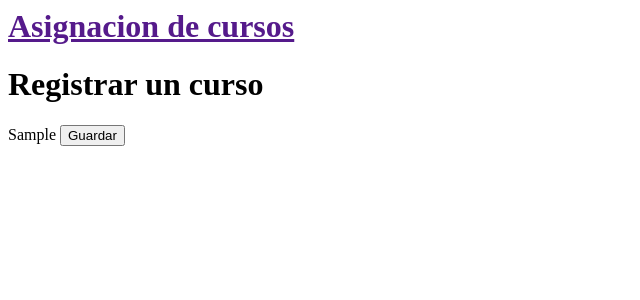
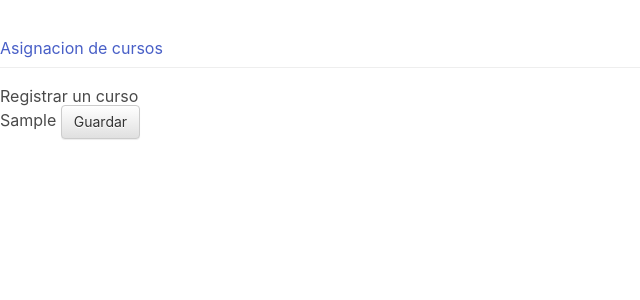
Before and after one commit to kcxpr/Examen-final, a Django app: template pelicula/templates/pelicula/pelicula_editar.html in a window 1280 px wide. Shown: the top 300 px of the page, without its empty margins (0-640 px from the left). Run offline with Django 3.2, Linux system fonts and the light colour scheme; the template is opened without the code that fills it: most values are stand-ins (such as "Sample title", 1, 10 or a date in 2020); some libraries are stand-ins or nearby versions.

Commit message:
Cambios a la base de html

```diff
--- a/pelicula/templates/pelicula/base.html
+++ b/pelicula/templates/pelicula/base.html
@@ -1,3 +1,12 @@
+<!DOCTYPE html>
+<head>
+    <link rel="stylesheet" href="//maxcdn.bootstrapcdn.com/bootstrap/3.2.0/css/bootstrap.min.css">
+    <link rel="stylesheet" href="//maxcdn.bootstrapcdn.com/bootstrap/3.2.0/css/bootstrap-theme.min.css">
+    <link href='//fonts.googleapis.com/css?family=Lobster&subset=latin,latin-ext' rel='stylesheet' type='text/css'>
+    <link rel="stylesheet" href="https://cdn.jsdelivr.net/npm/bulma@0.9.3/css/bulma.min.css">
+    <link rel="stylesheet" href="https://pro.fontawesome.com/releases/v5.10.0/css/all.css" integrity="sha384-AYmEC3Yw5cVb3ZcuHtOA93w35dYTsvhLPVnYs9eStHfGJvOvKxVfELGroGkvsg+p" crossorigin="anonymous"/>
+
+</head>
 <div class="page-header">
     <h1><a href="">Asignacion de cursos</a></h1>
 
@@ -12,3 +21,4 @@
 
 {% block content %}
 {% endblock %}
+</html>
```
